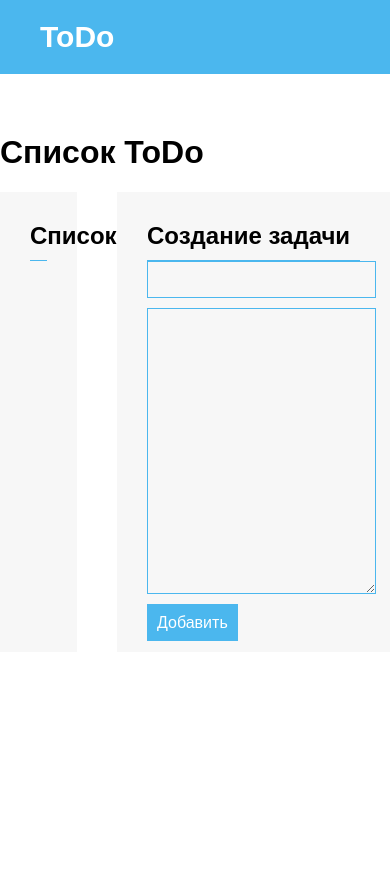
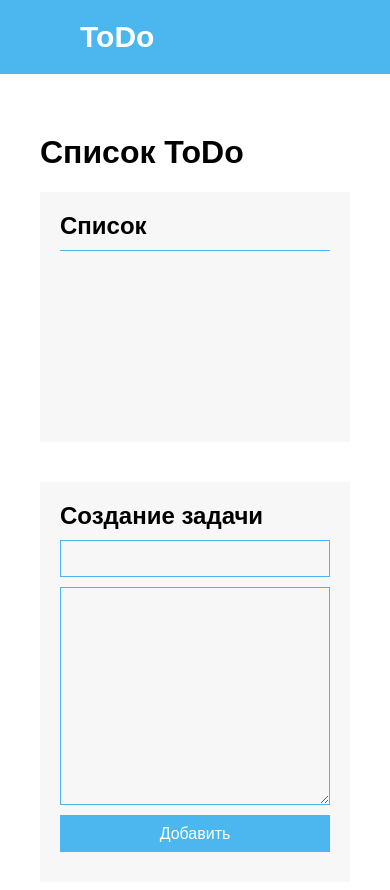
Before and after one commit to Mr-Tony0/react-test-work, a React (Create React App) app: page / in a window 390 px wide. Shown: the top 890 px of the page. Before the commit the page ends 844 px from the top, so only its background shows below. Built offline with nearby package versions, Linux system fonts and the light colour scheme.

Commit message:
fix  styles

```diff
--- a/src/App.scss
+++ b/src/App.scss
@@ -1,5 +1,7 @@
 *{
     font-family: Arial, Helvetica, sans-serif;
+    text-decoration: none;
+    box-sizing: border-box;
 }
 body{
     margin: 0;
@@ -14,6 +16,8 @@ button{
 .container{
     margin: 0 auto;
     max-width: 1140px;
+    padding-left: 40px;
+    padding-right: 40px;
 }
 .header{
     background: #4BB7EE;
@@ -39,20 +43,34 @@ button{
         padding-bottom: 10px;
         border-bottom: 1px solid #4BB7EE;
     }
+    @media (max-width: 890px) {
+        padding: 20px;
+
+    }
 }
 .list{
-    flex: 0 0 calc(30% - 100px);
+    flex: 0 0 calc(30% - 40px);
     margin-right: 40px;
     display: flex;
     flex-direction: column;
     justify-content: space-between;
     height: 400px;
-    max-width: calc(30% - 100px);
+    @media (max-width: 890px) {
+        flex: 0 0 100%;
+        margin-right: 0;
+        margin-bottom: 40px;
+        height: 250px;
+    }
 }
 .main{
-    flex: 0 0 calc(70% - 60px);
-    max-width: calc(70% - 60px);
+    flex: 0 0 70%;
     height: 400px;
+    h2{
+        border-bottom: 0;
+    }
+    @media (max-width: 890px) {
+        flex: 0 0 100%;
+    }
 }
 .list__content{
     flex: 1 1 100%;
@@ -66,7 +84,6 @@ button{
             white-space: nowrap;
             overflow: hidden;
             text-overflow: ellipsis;
-            cursor: pointer;
         }
     }
 }
@@ -98,7 +115,7 @@ button{
 }
 .main__content{
     width: 100%;
-    height: 95%;
+    height: 100%;
     display: flex;
     flex-direction: column;
     position: relative;
@@ -106,7 +123,7 @@ button{
 .main{
     .list__input{
         margin-bottom: 10px;
-        width: 97%;
+        width: 100%;
     }
 }
 .main__textarea{
@@ -114,7 +131,21 @@ button{
     //width: 97%;
 }
 .main__buttonBlock{
+    display: flex;
+
     .list__button{
         margin-right: 20px;
     }
+    @media (max-width: 420px) {
+        flex-direction: column;
+            .list__button{
+                margin-right: 0;
+                display: flex;
+                align-items: center;
+                justify-content: center;
+                width: 100%;
+                margin-bottom: 10px;
+            }
+
+    }
 }
--- a/src/components/MainAdd.js
+++ b/src/components/MainAdd.js
@@ -15,8 +15,8 @@ function MainAdd(props) {
     }
     return(
         <div className="main">
-            <h2>Создание задачи</h2>
             <div className="main__content">
+                <h2>Создание задачи</h2>
                 <input type="text" ref={inputName} className="list__input"/>
                 <textarea name="" ref={inputContent} className="list__input main__textarea"></textarea>
                 <div className="main__buttonBlock">
--- a/src/components/MainEdit.js
+++ b/src/components/MainEdit.js
@@ -12,7 +12,6 @@ function MainAdd(props) {
     })
     return(
         <div className="main">
-            <h2>Редактирование задачи</h2>
             {edits}
         </div>
     );
--- a/src/components/particles/MainEditContent.js
+++ b/src/components/particles/MainEditContent.js
@@ -15,10 +15,13 @@ function MainEditContent(props) {
     }
     return(
         <div className="main__content">
+            <h2>Редактирование задачи</h2>
             <input type="text" ref={inputName} className="list__input" defaultValue={props.name}/>
             <textarea name="" ref={inputContent} className="list__input main__textarea" defaultValue={props.content}></textarea>
             <div className="main__buttonBlock">
-                <NavLink to = '/' className="list__button">Назад</NavLink>
+                <NavLink to = '/'>
+                    <button className="list__button">Назад</button>
+                </NavLink>
                 <NavLink to='/'>
                     <button className="list__button" onClick={delCurrent}>Удалить</button>
                 </NavLink>
```
